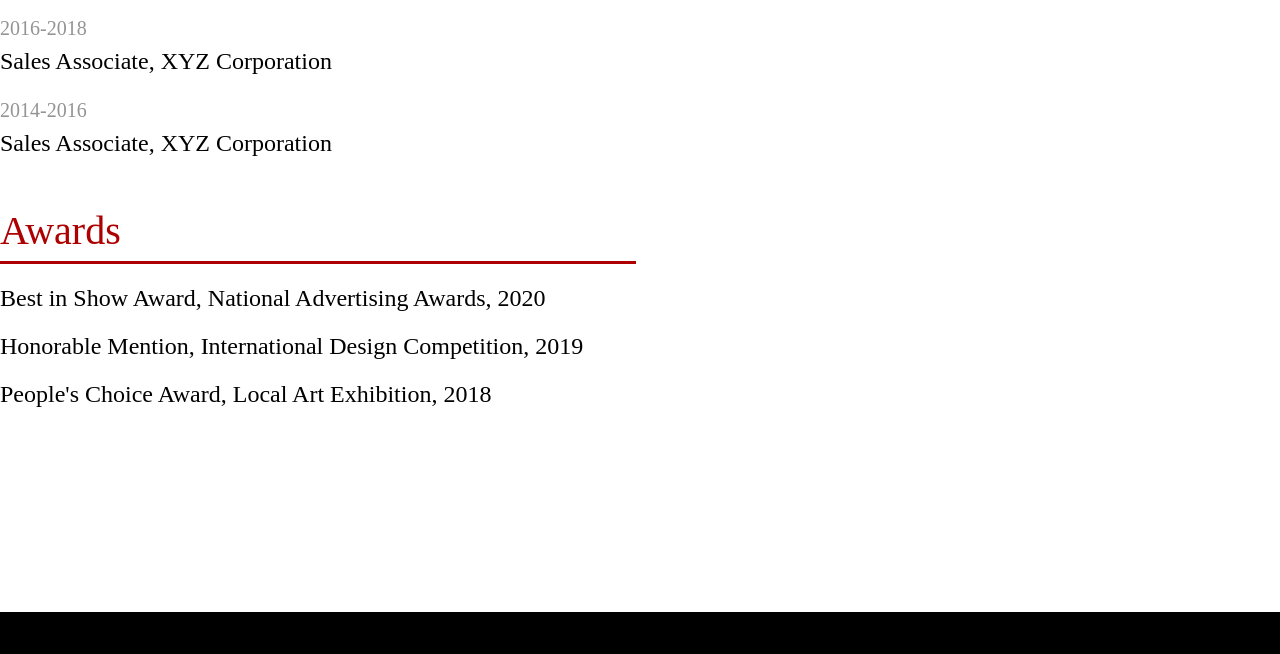
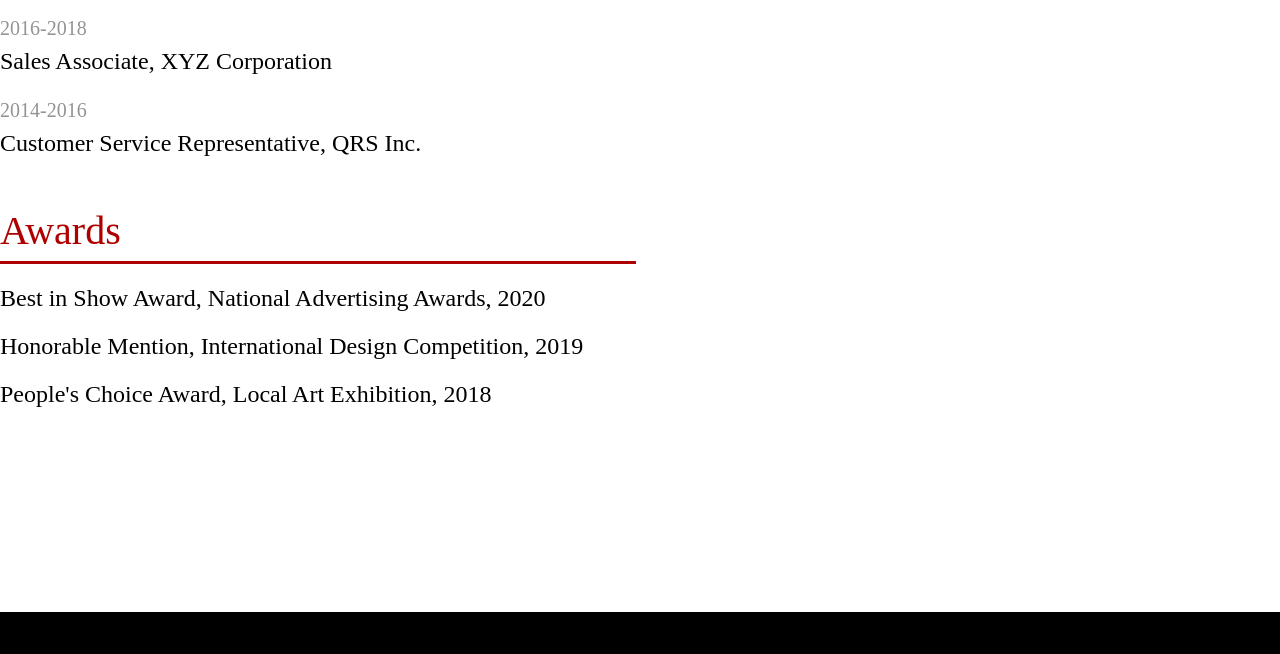
Before and after one commit to RitaYang0811/week1, a website built with Vite: page pages/index.html in a window 1280 px wide. Shown: the part 2341-2995 px from the top of the page. Built offline with nearby package versions, Linux system fonts and the light colour scheme; a web font is replaced by a local one.

Commit message:
改文字

```diff
--- a/pages/index.html
+++ b/pages/index.html
@@ -84,7 +84,9 @@
             </li>
             <li class="mb-16">
               <p class="year fs-3 gray">2014-2016</p>
-              <p class="info-txt fs-2">Sales Associate, XYZ Corporation</p>
+              <p class="info-txt fs-2">
+                Customer Service Representative, QRS Inc.
+              </p>
             </li>
           </ul>
           <h2 class="h2 info-title mb-16">Awards</h2>
```
